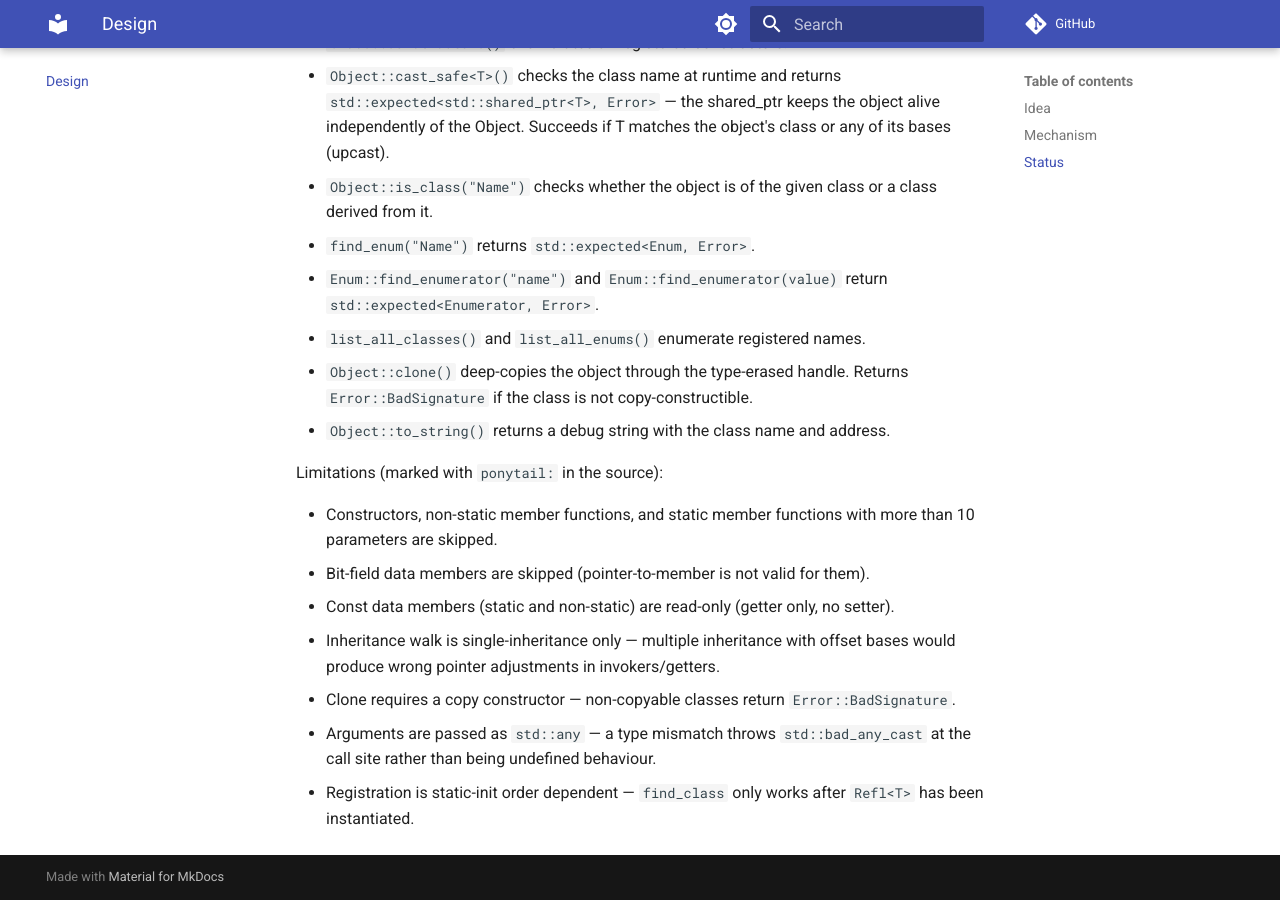
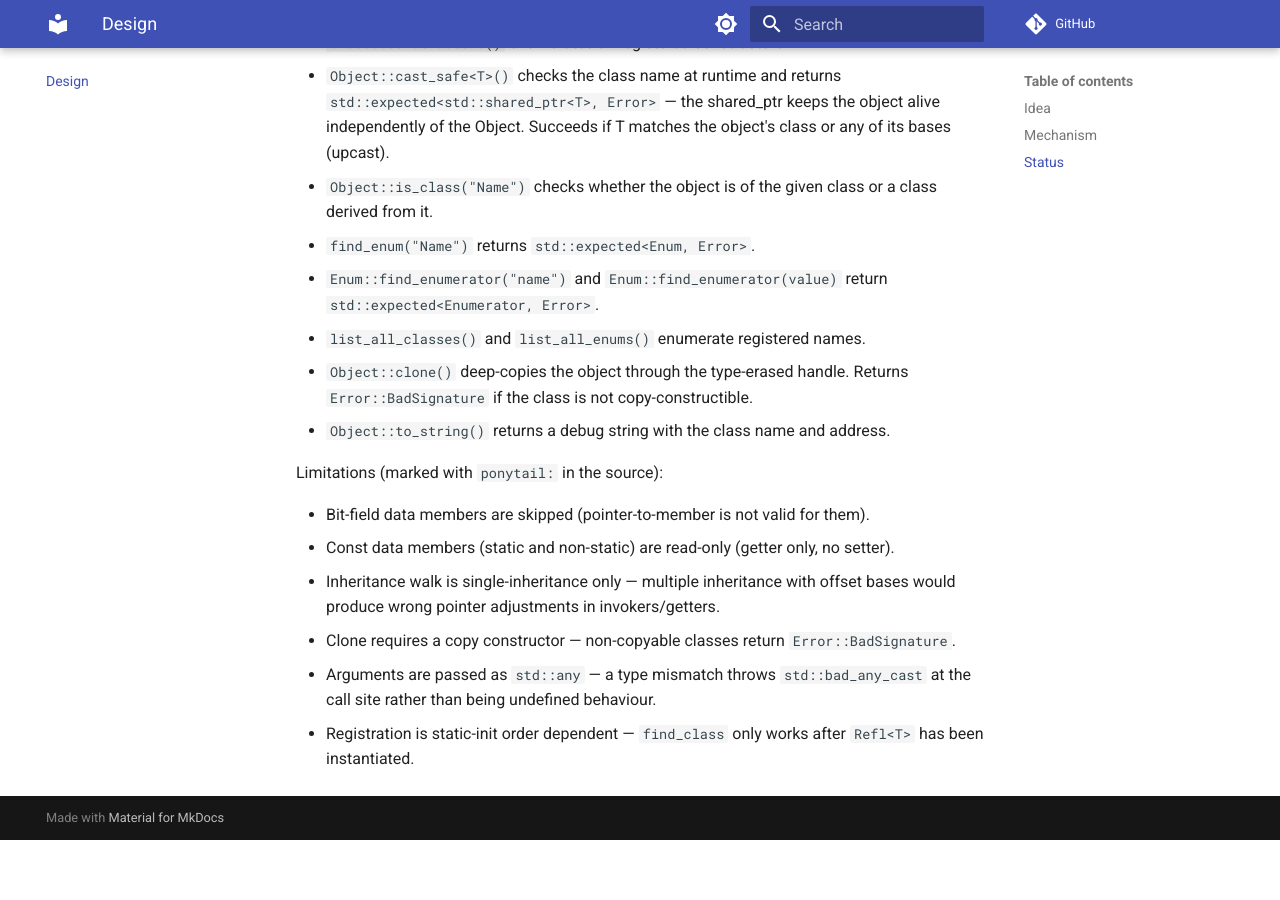
Before and after one commit to w2xel/refl, an MkDocs documentation site: the page built from docs/content/design.md, in a window 1280 px wide and 900 px high, scrolled down 2494 px. Built offline with MkDocs 1.6.1 and Material for MkDocs 9.7.7, drawn with Linux system fonts in a browser that asks for light colours; comment, search, counter and statistics services are not loaded; after the commit the page ends 3334 px from its top, so only the background shows below that.

Commit message:
Eliminate all arity limits via generic lambda arg extraction
Replace the hand-written if-constexpr arity chains (0-10 branches per
function type) with a single generic implementation per function type
(factory, invoker, static_invoker). Each uses a generic lambda that
takes std::integral_constant<size_t, J> and uses a type alias
(using P = [:type_of(params[J]):]) inside the lambda body, then
calls the lambda for each index via a pack expansion over
make_index_sequence. The splice is inside the lambda body, not in
the pack expansion itself, so GCC accepts it.

Removes detail::max_arity constant and all arity filters in make_info.
Constructors, non-static member functions, and static member functions
now support arbitrary arity — no limit. The ~600 lines of mechanical
if-constexpr branches are replaced by ~20 lines of generic code per
function type.

Generated by Mistral Vibe.
Co-Authored-By: Mistral Vibe <vibe@mistral.ai>

```diff
--- a/docs/content/design.md
+++ b/docs/content/design.md
@@ -121,8 +121,6 @@ Initial implementation. The API above is working:
 
 Limitations (marked with `ponytail:` in the source):
 
-- Constructors, non-static member functions, and static member functions with
-  more than 10 parameters are skipped.
 - Bit-field data members are skipped (pointer-to-member is not valid for them).
 - Const data members (static and non-static) are read-only (getter only, no setter).
 - Inheritance walk is single-inheritance only — multiple inheritance with
```
Also changed, not shown: 1 other file.
